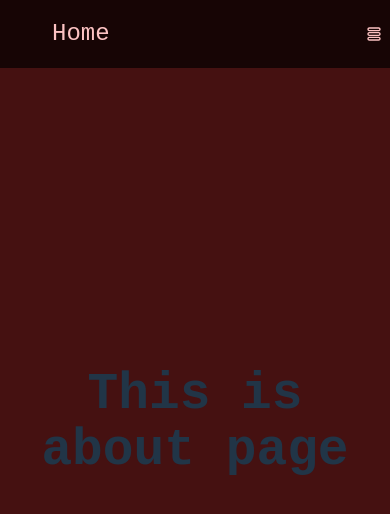
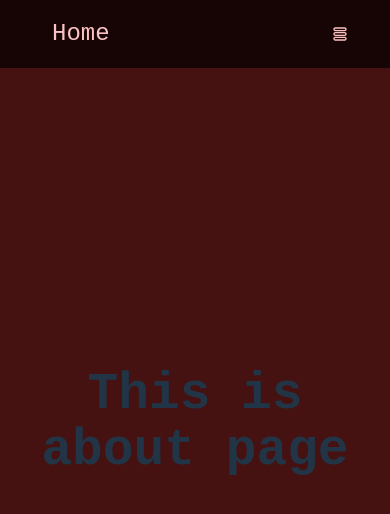
Before and after one commit to Oliver-Gi/Oliver-Gi.github.io, a React (Vite) app: page /About in a window 390 px wide. Shown: the top 514 px of the page. Built offline with nearby package versions, Linux system fonts and the light colour scheme.

Commit message:
Fixed hamburger menu position

```diff
--- a/src/MobileNav.jsx
+++ b/src/MobileNav.jsx
@@ -31,7 +31,7 @@ const MobileNav = () => {
     />
 
     const Close = <IoMdClose className="HamburgerMenu"
-            size="1rem" color="#FCC2C2"
+            color="#FCC2C2"
             onClick={() => setClick(!click)}
     />
 
--- a/src/Navbar.css
+++ b/src/Navbar.css
@@ -55,7 +55,7 @@
 
 .HamburgerMenu{
     position:absolute;
-    right: 6%;
+    right: 15vw;
     cursor: pointer;
 }
 
```
